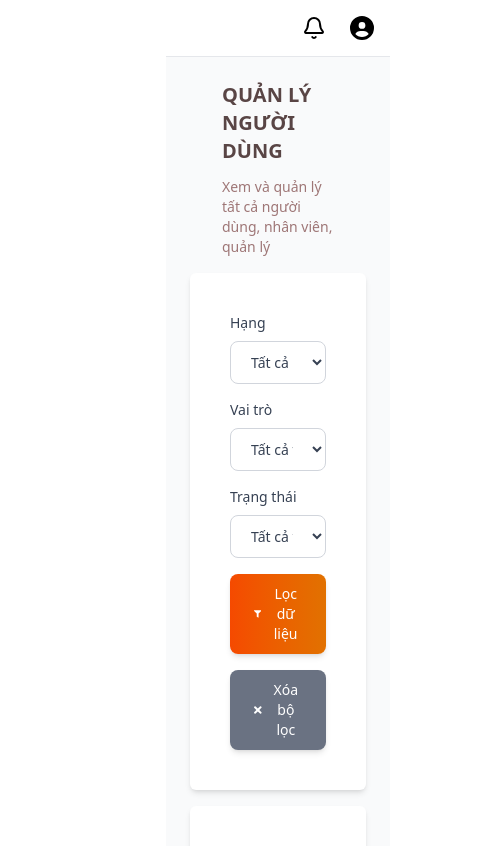
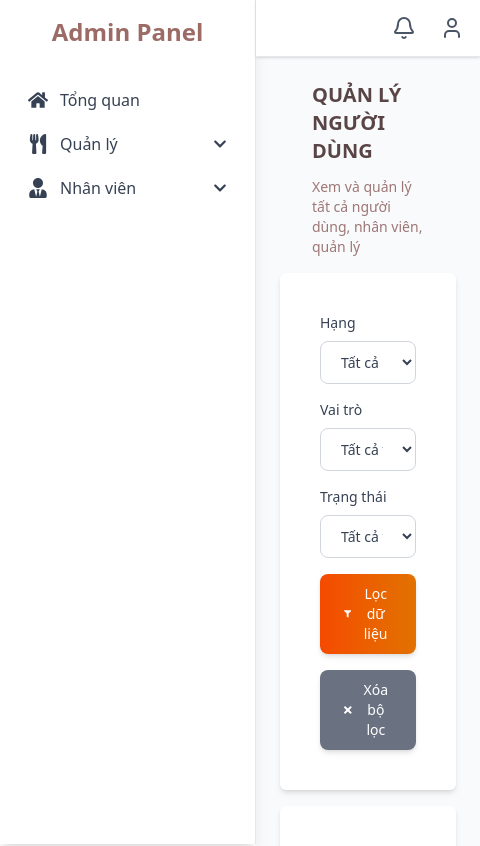
Before and after one commit to dokhaidev/sushi-booking, a Next.js app: page /quan-tri/quan-ly/nguoi-dung in a window 390 px wide. Shown: the top 846 px of the page, 480 px wide, since content can reach past the window. Built offline with nearby package versions, Linux system fonts and the light colour scheme; no server answers.

Commit message:
update function

```diff
--- a/src/app/components/home/Header.tsx
+++ b/src/app/components/home/Header.tsx
@@ -1,78 +1,115 @@
-"use client";
+"use client"
+import { useEffect, useState, useRef } from "react"
+import { Bell, User, LogOut, Home } from "lucide-react"
+import { useRouter } from "next/navigation"
+import { useAuth } from "@/src/app/context/authContext" // Import useAuth
 
-import { useEffect, useState } from "react";
-import { Bell } from "lucide-react";
-import { FaCircleUser } from "react-icons/fa6";
-import Image from "next/image";
-
-interface User {
-  ho_ten: string;
-  email: string;
+interface UserData {
+  // Aligned with User interface in AuthContext
+  id: string | number
+  name: string // Changed from ho_ten to name
+  email: string
+  [key: string]: any
 }
 
 const Header = () => {
-  const [user, setUser] = useState<User | null>(null);
-  const [showDropdown, setShowDropdown] = useState(false);
-  //   const router = useRouter();
+  const { user, isAuthenticated, logout } = useAuth() // Use user, isAuthenticated, logout from AuthContext
+  const [showDropdown, setShowDropdown] = useState(false)
+  const router = useRouter()
+  const userMenuRef = useRef<HTMLDivElement>(null)
 
+  // Effect to close dropdown when clicking outside
   useEffect(() => {
-    const storedUser = localStorage.getItem("user");
-    if (storedUser) {
-      setUser(JSON.parse(storedUser));
+    function handleClickOutside(event: MouseEvent) {
+      if (userMenuRef.current && !userMenuRef.current.contains(event.target as Node)) {
+        setShowDropdown(false)
       }
-  }, []);
+    }
+    if (showDropdown) {
+      document.addEventListener("mousedown", handleClickOutside)
+    } else {
+      document.removeEventListener("mousedown", handleClickOutside)
+    }
+    return () => {
+      document.removeEventListener("mousedown", handleClickOutside)
+    }
+  }, [showDropdown])
+
+  const handleLogout = () => {
+    logout() // Call logout from AuthContext
+  }
 
   return (
-    <header
-      className="text-black border-b border-gray-200 p-4 flex justify-end items-center relative"
-      style={{ backgroundColor: "var(--secondary-color)" }}
-    >
+    <header className="bg-white text-black border-b border-gray-200 p-4 flex justify-end items-center relative shadow-sm">
       <div className="flex items-center space-x-6 ml-6">
         {/* Icon thông báo */}
-        <div className="relative cursor-pointer">
+        <div className="relative cursor-pointer text-gray-600 hover:text-gray-800 transition-colors">
           <Bell className="w-6 h-6" />
           {/* Badge thông báo nếu cần */}
           {/* <span className="absolute top-0 right-0 bg-red-500 text-white text-xs rounded-full px-1">3</span> */}
         </div>
-
         {/* Avatar hoặc Icon user */}
-        {user ? (
+        {isAuthenticated && user ? ( // Check isAuthenticated and user object
+          <div className="flex items-center space-x-2 relative min-w-0" ref={userMenuRef}>
+            <button
+              onClick={() => setShowDropdown((prev) => !prev)}
+              className="flex items-center space-x-2 group focus:outline-none transition-colors max-w-[200px] 2xl:max-w-[250px] text-[#333333] hover:text-[#666666]"
+              aria-haspopup="true"
+              aria-expanded={showDropdown}
+              aria-label="User menu"
+            >
               <div
-            className="relative cursor-pointer"
-            onMouseEnter={() => setShowDropdown(true)}
-            onMouseLeave={() => setShowDropdown(false)}
+                className={`w-8 h-8 xl:w-9 xl:h-9 rounded-full flex items-center justify-center text-white font-medium shadow-sm transition-all
+                  bg-gradient-to-br from-[#E8D5C4] to-[#9E7676]
+                  ${showDropdown ? "ring-2 ring-[#815B5B] ring-offset-2" : ""}
+                `}
               >
-            <div className="flex items-center space-x-2">
-              <Image
-                src="https://static.vecteezy.com/system/resources/previews/009/292/244/non_2x/default-avatar-icon-of-social-media-user-vector.jpg"
-                width={40}
-                height={40}
-                className="w-10 h-10 rounded-full"
-                alt="Avatar"
-              />
-              <span className="hidden sm:block">{user.ho_ten}</span>
+                <User size={16} />
               </div>
+              <span className="text-sm font-medium hidden sm:block min-w-0 flex-1 truncate" title={user.name}>
+                {user.name}
+              </span>
+            </button>
 
             {showDropdown && (
-              <div className="absolute right-0 w-48 bg-white shadow rounded-lg py-2 z-50">
-                <div className="px-4 py-2 text-sm text-black hover:bg-gray-100">
+              <div className="absolute right-0 top-full mt-2 w-56 bg-white rounded-lg shadow-xl border border-[#F0E6D2] overflow-hidden z-50">
+                <div className="p-2 border-b border-[#F0E6D2] bg-[#FFF9F0]">
+                  <p className="text-sm font-medium text-[#594545] px-2 py-1 truncate">{user.email}</p>
+                </div>
+                <div
+                  onClick={() => {
+                    router.push("/quan-tri/tong-quan")
+                    setShowDropdown(false)
+                  }}
+                  className="flex items-center px-4 py-3 text-sm text-[#594545] hover:bg-[#F8F1E9] transition-colors cursor-pointer"
+                >
+                  <Home className="mr-3 text-[#815B5B]" size={16} />
+                  Quay lại trang chủ
+                </div>
+                <div className="flex items-center px-4 py-3 text-sm text-[#594545] hover:bg-[#F8F1E9] transition-colors cursor-pointer">
+                  <User className="mr-3 text-[#815B5B]" size={16} />
                   Thông tin tài khoản
                 </div>
+                <div className="border-t border-[#F0E6D2]">
                   <button
-                  // onClick={}
-                  className="w-full text-left px-4 py-2 text-sm hover:bg-gray-100"
+                    onClick={handleLogout}
+                    className="flex items-center w-full px-4 py-3 text-sm text-red-600 hover:bg-[#F8F1E9] transition-colors"
                   >
+                    <LogOut className="mr-3" size={16} />
                     Đăng xuất
                   </button>
+                </div>
               </div>
             )}
           </div>
         ) : (
-          <FaCircleUser className="w-6 h-6" />
+          // If not authenticated, or user object is null, display a simple User icon
+          // The middleware should handle redirection to /dang-nhap for admin routes
+          <User className="w-6 h-6 text-gray-600" />
         )}
       </div>
     </header>
-  );
-};
+  )
+}
 
-export default Header;
+export default Header
--- a/src/app/components/home/Sidebar.tsx
+++ b/src/app/components/home/Sidebar.tsx
@@ -1,108 +1,136 @@
-"use client";
-import React, { useState } from "react";
-import Link from "next/link";
+"use client"
+import { useState } from "react"
+import Link from "next/link"
+import { usePathname } from "next/navigation"
+import {
+  FaHome,
+  FaUsers,
+  FaUtensils,
+  FaChair,
+  FaShoppingCart,
+  FaGift,
+  FaCommentDots,
+  FaUserTie,
+  FaChevronDown,
+  FaChevronUp,
+} from "react-icons/fa"
 
 const Sidebar = () => {
-  const [openMenus, setOpenMenus] = useState<string[]>([]);
+  const [openMenus, setOpenMenus] = useState<string[]>([])
+  const pathname = usePathname()
 
   const toggleMenu = (key: string) => {
-    setOpenMenus((prev) =>
-      prev.includes(key) ? prev.filter((k) => k !== key) : [...prev, key]
-    );
-  };
+    setOpenMenus((prev) => (prev.includes(key) ? prev.filter((k) => k !== key) : [...prev, key]))
+  }
 
   const menuItems = [
     {
       key: "dashboard",
       label: "Tổng quan",
-      href: "/tong-quan",
+      href: "/quan-tri/tong-quan",
+      icon: <FaHome className="w-5 h-5" />,
     },
     {
       key: "quanly",
       label: "Quản lý",
+      icon: <FaUtensils className="w-5 h-5" />, // General management icon
       children: [
         {
           key: "nguoidung",
           label: "Quản lý người dùng",
-          href: "/quan-ly/nguoi-dung",
+          href: "/quan-tri/quan-ly/nguoi-dung",
+          icon: <FaUsers className="w-4 h-4" />,
         },
         {
           key: "thucdon",
           label: "Quản lý thực đơn",
-          href: "/quan-ly/thuc-don",
+          href: "/quan-tri/quan-ly/thuc-don",
+          icon: <FaUtensils className="w-4 h-4" />,
         },
         {
           key: "ban",
           label: "Quản lý bàn",
-          href: "/quan-ly/ban",
+          href: "/quan-tri/quan-ly/ban",
+          icon: <FaChair className="w-4 h-4" />,
         },
         {
           key: "donhang",
           label: "Quản lý đơn hàng",
-          href: "/quan-ly/don-hang",
+          href: "/quan-tri/quan-ly/don-hang",
+          icon: <FaShoppingCart className="w-4 h-4" />,
         },
         {
           key: "khuyenmai",
           label: "Quản lý voucher",
-          href: "/quan-ly/khuyen-mai",
+          href: "/quan-tri/quan-ly/khuyen-mai",
+          icon: <FaGift className="w-4 h-4" />,
         },
         {
           key: "phanhoi",
           label: "Quản lý phản hồi",
-          href: "/quan-ly/phan-hoi",
+          href: "/quan-tri/quan-ly/phan-hoi",
+          icon: <FaCommentDots className="w-4 h-4" />,
         },
       ],
     },
     {
       key: "nhanvien",
       label: "Nhân viên",
+      icon: <FaUserTie className="w-5 h-5" />, // Employee management icon
       children: [
-        { key: "bep", label: "Nhân viên bếp", href: "/nhan-vien/bep" },
-        // { key: "ban", label: "Nhân viên bàn", href: "/nhan-vien/ban" },
-        // { key: "thungan", label: "Thu ngân", href: "/nhan-vien/thu-ngan" },
+        {
+          key: "bep",
+          label: "Nhân viên bếp",
+          href: "/quan-tri/nhan-vien/bep",
+          icon: <FaUtensils className="w-4 h-4" />,
+        },
       ],
     },
-  ];
+  ]
 
   const renderMenu = (items: any[], level = 0) => {
     return items.map((item) => {
-      const isOpen = openMenus.includes(item.key);
-      const hasChildren = item.children && item.children.length > 0;
+      const isOpen = openMenus.includes(item.key)
+      const hasChildren = item.children && item.children.length > 0
+      const isActive = item.href && pathname.startsWith(item.href)
 
       return (
-        <div key={item.key} className={`pl-${level * 4}`}>
+        <div key={item.key} className={`mb-1`}>
           <div
-            className={`flex items-center justify-between px-2 py-2 text-base text-black rounded hover:bg-gray-300 cursor-pointer`}
+            className={`flex items-center justify-between px-3 py-2 text-base rounded-lg cursor-pointer transition-colors duration-200
+            ${isActive ? "bg-[#9c6b66] text-white shadow-md" : "text-gray-700 hover:bg-gray-100"}
+            ${level > 0 ? "pl-6" : "pl-3"}
+            `}
             onClick={() => (hasChildren ? toggleMenu(item.key) : null)}
           >
-            <div className="flex items-center gap-2">
+            <div className="flex items-center gap-3">
               {item.icon}
               {item.href ? (
-                <Link href={`/quan-tri${item.href}`}>
+                <Link href={item.href} className="flex-1">
                   {item.label}
                 </Link>
               ) : (
-                <span>{item.label}</span>
+                <span className="flex-1">{item.label}</span>
               )}
             </div>
             {hasChildren && (
-              <span className="text-sm">{isOpen ? "▾" : "▸"}</span>
+              <span className="text-sm transition-transform duration-200">
+                {isOpen ? <FaChevronUp /> : <FaChevronDown />}
+              </span>
             )}
           </div>
-          {hasChildren && isOpen && (
-            <div className="ml-4">{renderMenu(item.children, level + 1)}</div>
-          )}
+          {hasChildren && isOpen && <div className="mt-1 space-y-1">{renderMenu(item.children, level + 1)}</div>}
         </div>
-      );
-    });
-  };
+      )
+    })
+  }
 
   return (
-    <aside className="w-64 min-h-screen bg-white text-black p-4 hidden md:block">
-      <div className="text-2xl font-bold mb-6">Trang Admin</div>
-      <nav>{renderMenu(menuItems)}</nav>
+    <aside className="w-64 bg-white text-black p-4 flex flex-col border-r border-gray-200 shadow-lg sticky h-screen top-0 left-0">
+      <div className="text-2xl font-extrabold text-[#9c6b66] mb-8 text-center">Admin Panel</div>
+      <nav className="flex-1 overflow-y-auto">{renderMenu(menuItems)}</nav>
     </aside>
-  );
-};
+  )
+}
 
-export default Sidebar;
+export default Sidebar
```
Also changed, not shown: src/app/(routes)/(admin)/quan-tri/layout.tsx (+10 -0 lines), src/app/pages/admin/quanly/donhang/donhang.tsx (+19 -8 lines). Lines whose indentation alone changed are shown as unchanged.
